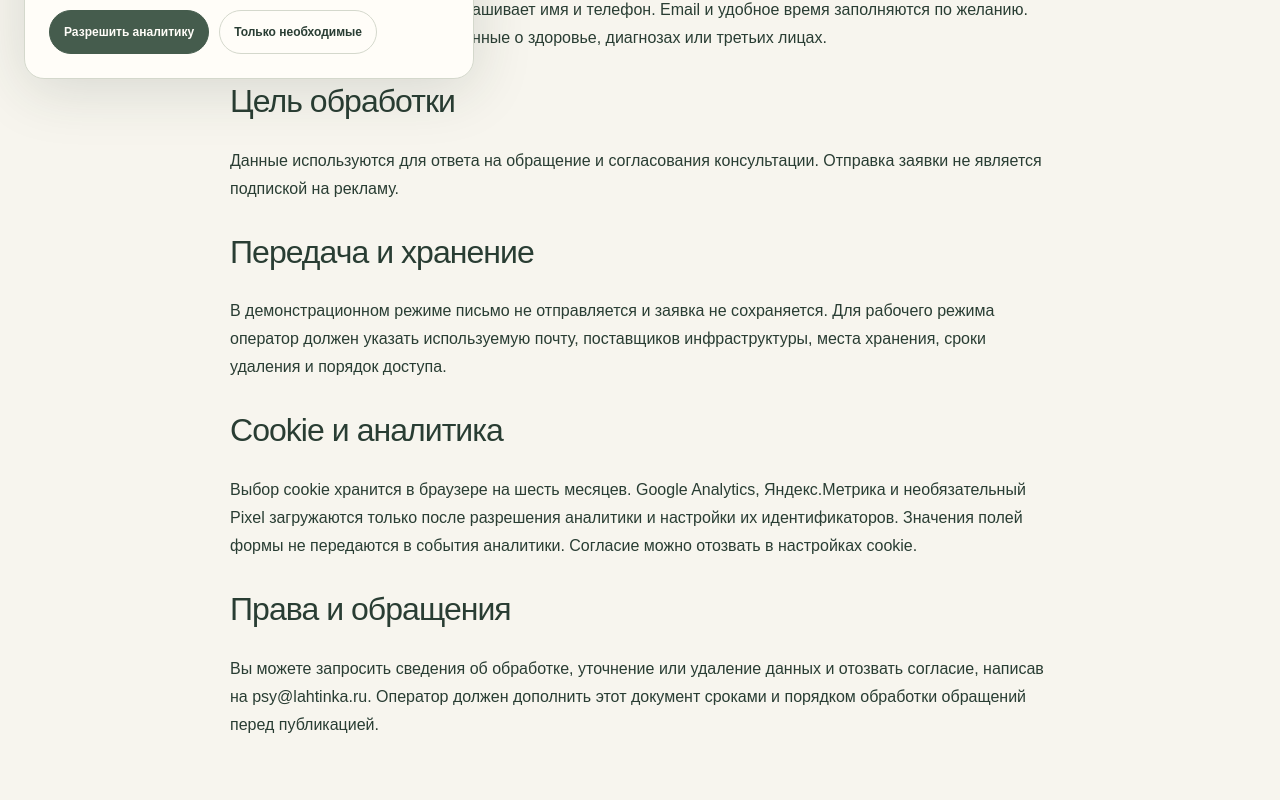
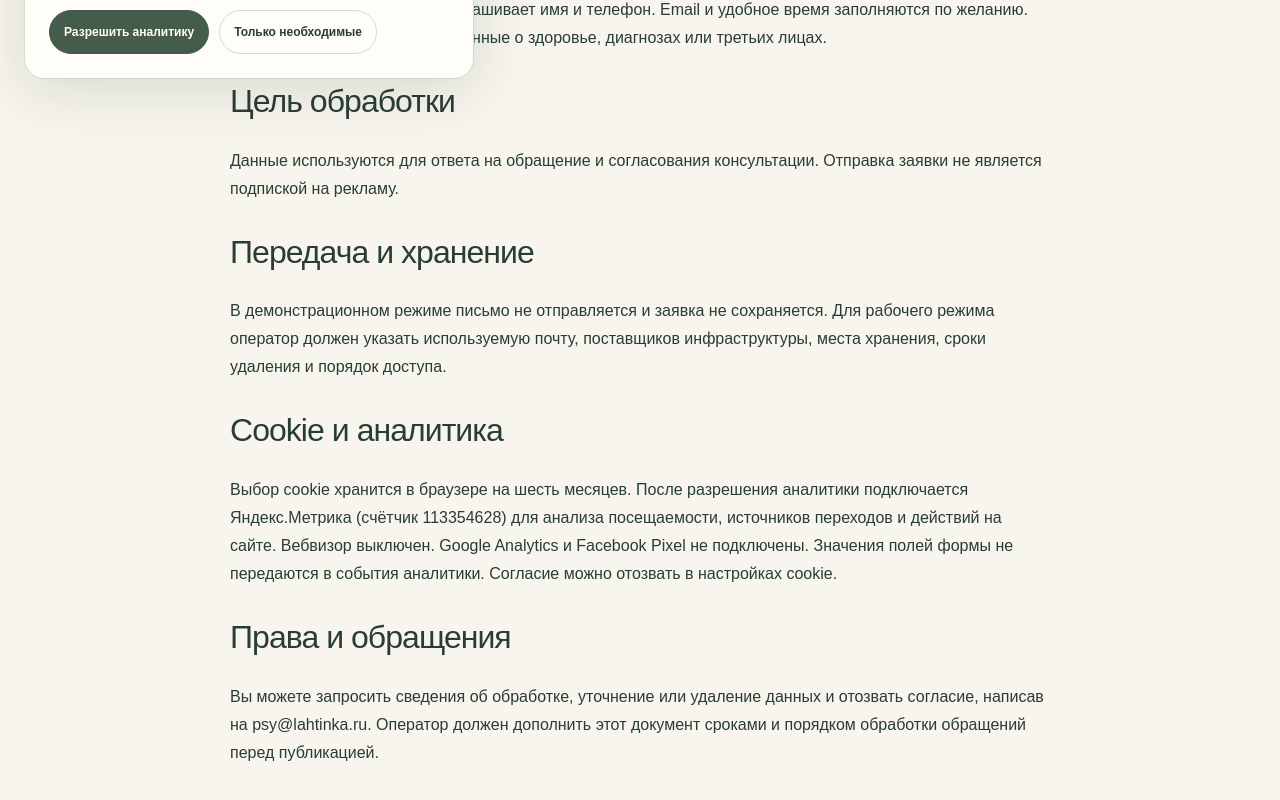
Before and after one commit to Numozmatick/psy-site, a Next.js app: page /privacy in a window 1280 px wide. Shown: the part 697-1497 px from the top of the page. Built offline with nearby package versions, Linux system fonts and the light colour scheme; no server answers; a web font is replaced by a local one.

Commit message:
Configure consent-gated Yandex Metrika counter

```diff
--- a/content/site.js
+++ b/content/site.js
@@ -81,7 +81,7 @@ export const site = {
     ['Какие данные обрабатываются', 'Для обратной связи форма запрашивает имя и телефон. Email и удобное время заполняются по желанию. Не отправляйте через форму данные о здоровье, диагнозах или третьих лицах.'],
     ['Цель обработки', 'Данные используются для ответа на обращение и согласования консультации. Отправка заявки не является подпиской на рекламу.'],
     ['Передача и хранение', 'В демонстрационном режиме письмо не отправляется и заявка не сохраняется. Для рабочего режима оператор должен указать используемую почту, поставщиков инфраструктуры, места хранения, сроки удаления и порядок доступа.'],
-    ['Cookie и аналитика', 'Выбор cookie хранится в браузере на шесть месяцев. Google Analytics, Яндекс.Метрика и необязательный Pixel загружаются только после разрешения аналитики и настройки их идентификаторов. Значения полей формы не передаются в события аналитики. Согласие можно отозвать в настройках cookie.'],
+    ['Cookie и аналитика', 'Выбор cookie хранится в браузере на шесть месяцев. После разрешения аналитики подключается Яндекс.Метрика (счётчик 113354628) для анализа посещаемости, источников переходов и действий на сайте. Вебвизор выключен. Google Analytics и Facebook Pixel не подключены. Значения полей формы не передаются в события аналитики. Согласие можно отозвать в настройках cookie.'],
     ['Права и обращения', 'Вы можете запросить сведения об обработке, уточнение или удаление данных и отозвать согласие, написав на psy@lahtinka.ru. Оператор должен дополнить этот документ сроками и порядком обработки обращений перед публикацией.']
   ], consent: [
     ['Цель и состав данных', 'При отправке формы я разрешаю Лахтиной Юлии Владимировне обработать мои имя, телефон и добровольно указанные email и удобное время для ответа на заявку и согласования встречи.'],
--- a/public/site-config.js
+++ b/public/site-config.js
@@ -1,2 +1,2 @@
 // Public analytics IDs only. Never put passwords in this file.
-window.LAHTINKA_CONFIG = { gaId: '', ymId: '', webvisor: false, pixelId: '' };
+window.LAHTINKA_CONFIG = { gaId: '', ymId: '113354628', webvisor: false, pixelId: '' };
```
